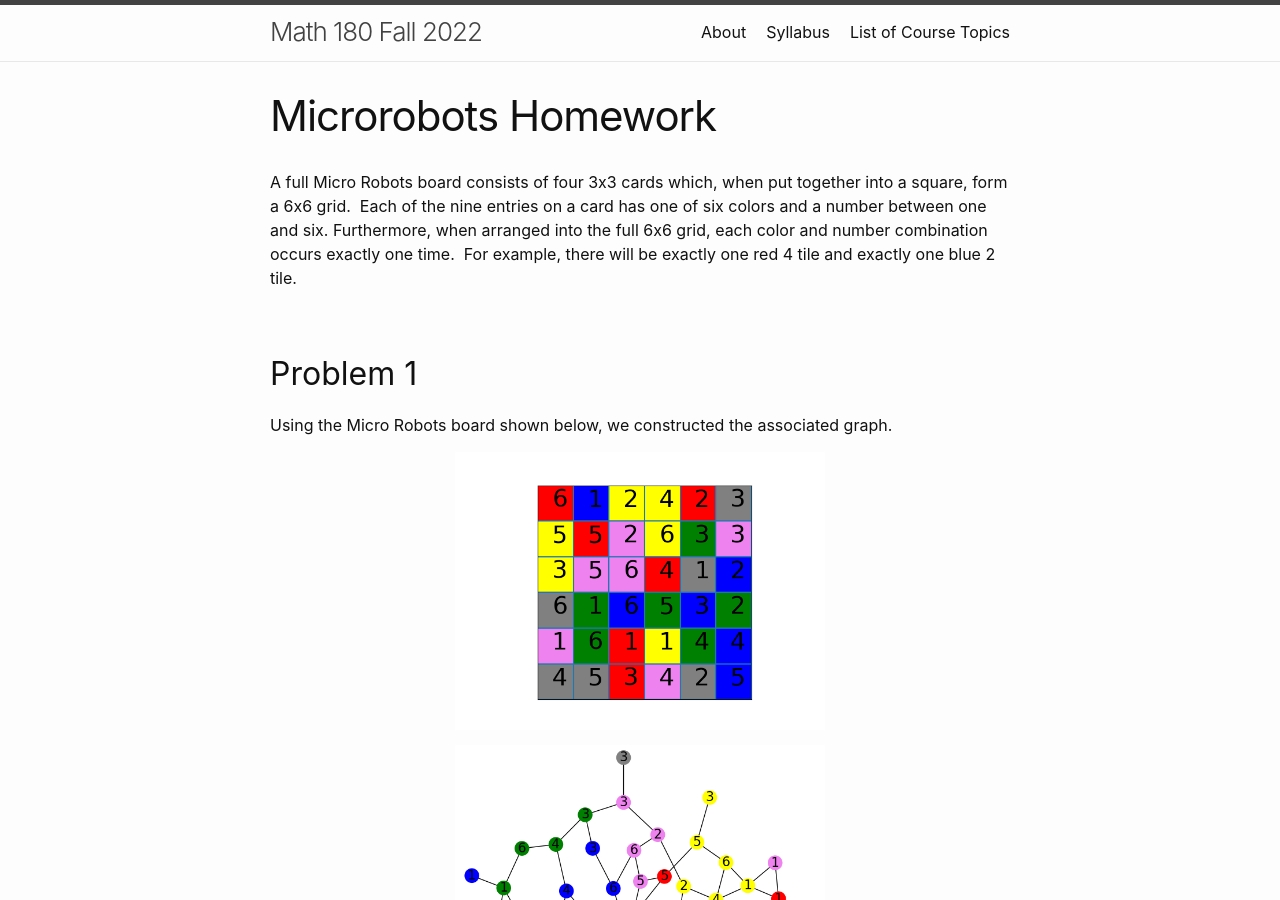
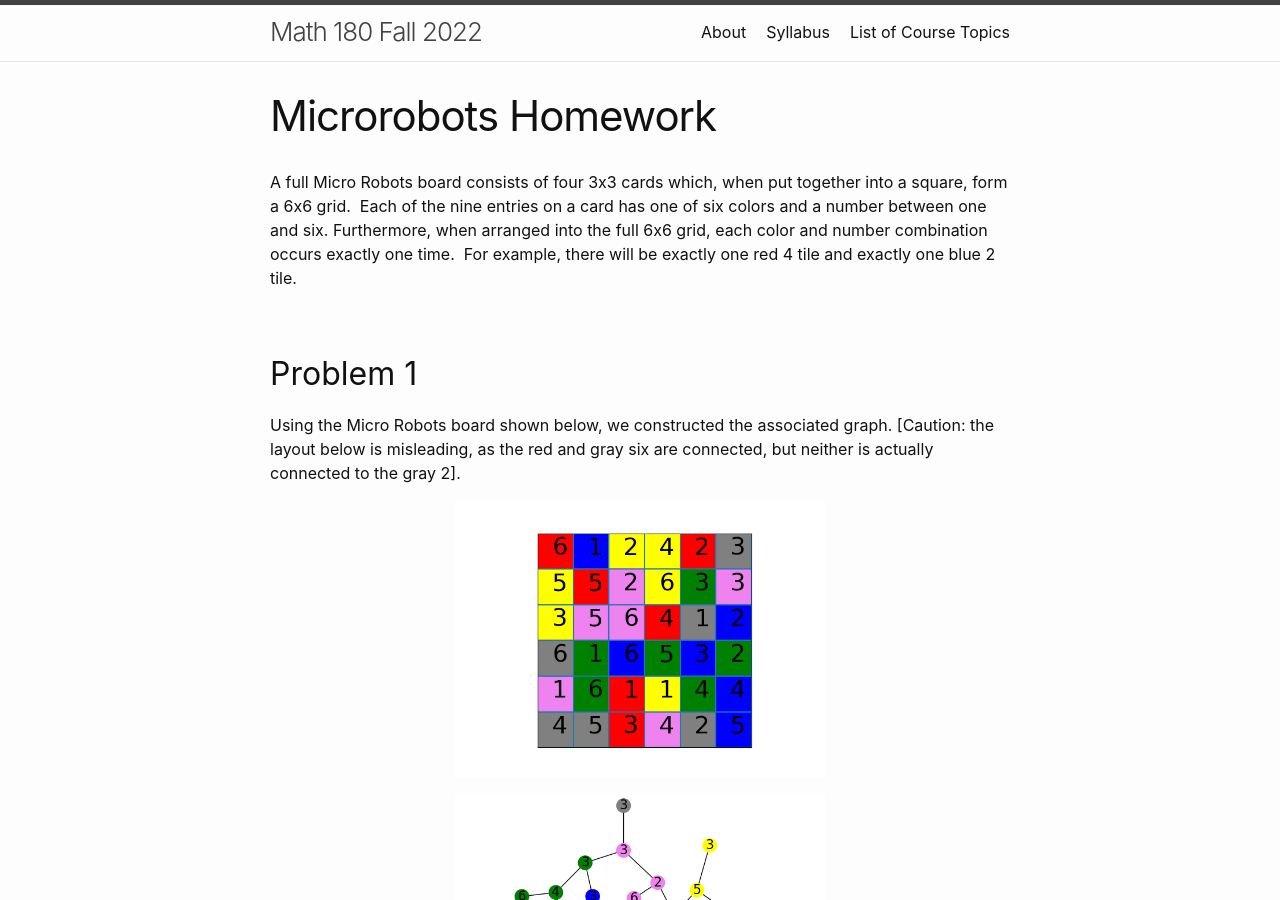
Before and after one commit to wcasper/math180fall2022, a Jekyll site: the page built from _modules/microrobots/homework.md, in a window 1280 px wide and 900 px high. Built offline with Jekyll 4.4.1, drawn with Linux system fonts in a browser that asks for light colours.

Commit message:
added caution

```diff
--- a/_modules/microrobots/homework.md
+++ b/_modules/microrobots/homework.md
@@ -8,7 +8,7 @@ A full Micro Robots board consists of four 3x3 cards which, when put together in
 
 ## Problem 1
 
-Using the Micro Robots board shown below, we constructed the associated graph.
+Using the Micro Robots board shown below, we constructed the associated graph.  [Caution: the layout below is misleading, as the red and gray six are connected, but neither is actually connected to the gray 2].
 
 <p align="center"><img src="fig/homework-board.png" width="50%"/></p>
 <p align="center"><img src="fig/homework-graph.png" width="50%"/></p>
```
